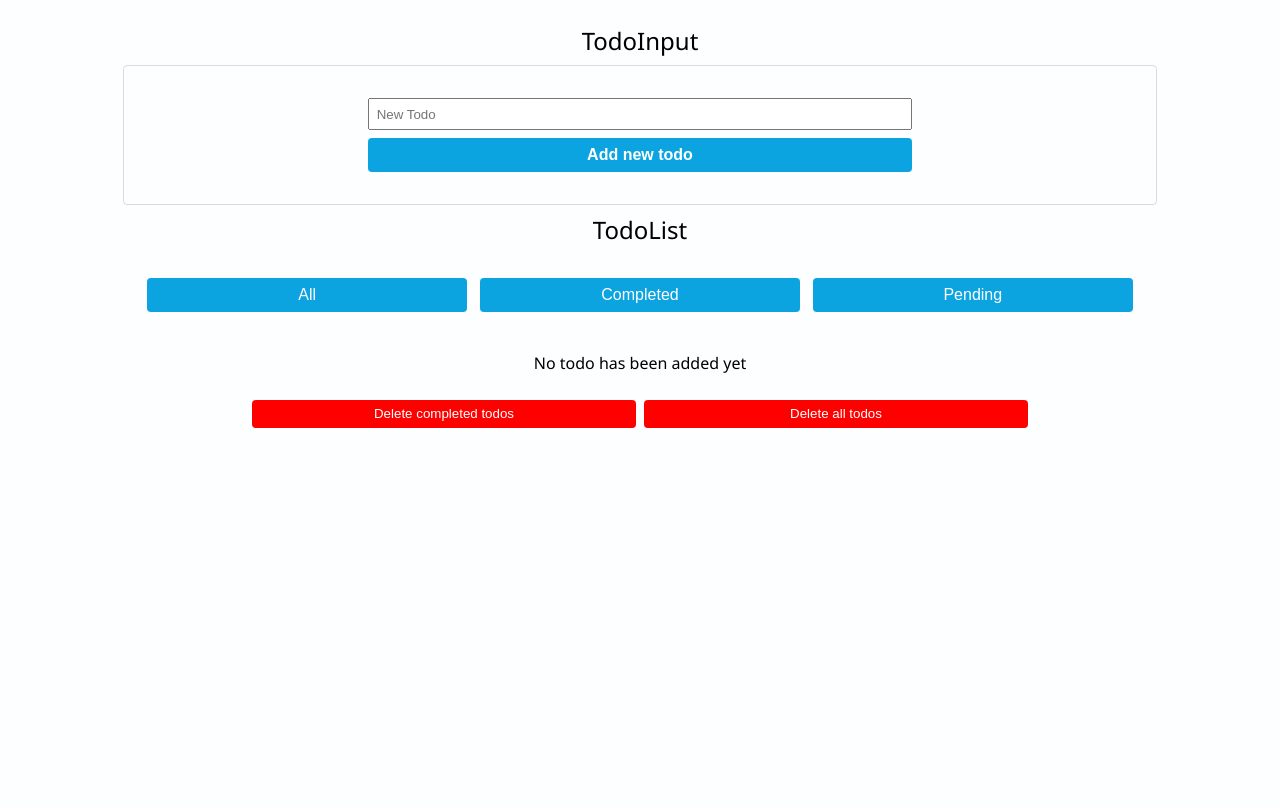
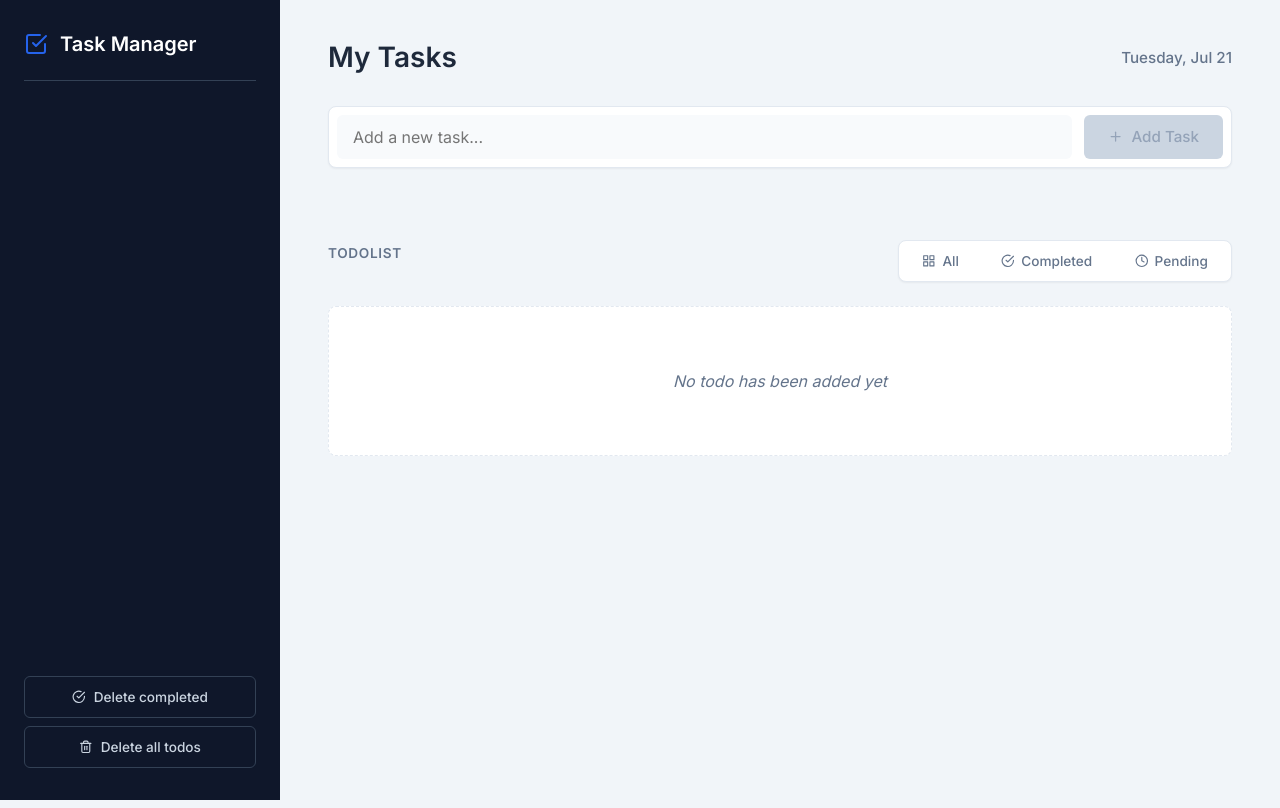
Before and after one commit to ankitbareth-dev/todo-app, a React (Vite) app: page / in a window 1280 px wide. Built offline with nearby package versions, Linux system fonts and the light colour scheme.

Commit message:
update ui

```diff
--- a/package.json
+++ b/package.json
@@ -11,7 +11,8 @@
   },
   "dependencies": {
     "react": "^19.2.7",
-    "react-dom": "^19.2.7"
+    "react-dom": "^19.2.7",
+    "react-icons": "^5.7.0"
   },
   "devDependencies": {
     "@eslint/js": "^10.0.1",
--- a/src/App.jsx
+++ b/src/App.jsx
@@ -1,6 +1,14 @@
 import { useEffect, useState } from "react";
 import TodoInput from "./components/TodoInput";
 import TodoList from "./components/TodoList";
+
+import {
+  FiCheckSquare,
+  FiTrash2,
+  FiGrid,
+  FiCheckCircle,
+  FiClock,
+} from "react-icons/fi";
 
 function App() {
   const [todos, setTodos] = useState(() => {
@@ -24,7 +32,6 @@ function App() {
           todo.id === editingId ? { ...todo, todoName: inputValue } : todo,
         ),
       );
-
       setEditingId(null);
     } else {
       const newTodo = {
@@ -32,10 +39,8 @@ function App() {
         todoName: inputValue,
         completed: false,
       };
-
       setTodos((prev) => [newTodo, ...prev]);
     }
-
     setInputValue("");
   };
 
@@ -53,7 +58,6 @@ function App() {
     } else {
       setInputValue(todo.todoName);
     }
-
     setEditingId(id);
   };
 
@@ -73,10 +77,8 @@ function App() {
     switch (activeTab) {
       case "completed":
         return todos.filter((todo) => todo.completed);
-
       case "pending":
         return todos.filter((todo) => !todo.completed);
-
       default:
         return todos;
     }
@@ -92,40 +94,76 @@ function App() {
   };
 
   return (
-    <div className="app-container">
-      <h2 className="title">TodoInput</h2>
+    <div className="app-shell">
+      <aside className="app-sidebar">
+        <div className="sidebar-header">
+          <FiCheckSquare size={24} />
+          <h1>Task Manager</h1>
+        </div>
+
+        <div className="sidebar-footer">
+          <div className="delete-button-container">
+            <button className="delete-task-btn" onClick={deleteCompletedTodos}>
+              <FiCheckCircle /> Delete completed
+            </button>
+            <button className="delete-task-btn" onClick={deleteAllTodos}>
+              <FiTrash2 /> Delete all todos
+            </button>
+          </div>
+        </div>
+      </aside>
+
+      <main className="app-main">
+        <header className="main-header">
+          <h2>My Tasks</h2>
+          <span className="date">
+            {new Date().toLocaleDateString("en-US", {
+              weekday: "long",
+              month: "short",
+              day: "numeric",
+            })}
+          </span>
+        </header>
+
+        <section className="input-section">
           <TodoInput
             addTodo={addTodo}
             inputValue={inputValue}
             setInputValue={setInputValue}
             editId={editingId}
           />
-      <h2 className="title">TodoList</h2>
+        </section>
+
+        <section className="list-section">
+          <div className="list-toolbar">
+            <h3 className="section-title">TodoList</h3>
             <div className="filter-container">
               <button className="filter-btn" onClick={() => handleTabs("all")}>
-          All
+                <FiGrid /> All
               </button>
-        <button className="filter-btn" onClick={() => handleTabs("completed")}>
-          Completed
+              <button
+                className="filter-btn"
+                onClick={() => handleTabs("completed")}
+              >
+                <FiCheckCircle /> Completed
               </button>
-        <button className="filter-btn" onClick={() => handleTabs("pending")}>
-          Pending
+              <button
+                className="filter-btn"
+                onClick={() => handleTabs("pending")}
+              >
+                <FiClock /> Pending
               </button>
             </div>
+          </div>
+
           <TodoList
             todos={filteredTodos}
             deleteTodo={deleteTodo}
             editTodo={editTodo}
             handleToggleTodo={handleToggleTodo}
           />
-      <div className="delete-button-container">
-        <button className="delete-task-btn" onClick={deleteCompletedTodos}>
-          Delete completed todos
-        </button>
-        <button className="delete-task-btn" onClick={deleteAllTodos}>
-          Delete all todos
-        </button>
-      </div>
+        </section>
+      </main>
     </div>
   );
 }
--- a/src/components/TodoInput.css
+++ b/src/components/TodoInput.css
@@ -1,25 +1,61 @@
 .todo-input-container {
   display: flex;
-  flex-direction: column;
+  gap: 0.75rem;
+  background-color: var(--color-surface);
+  padding: 0.5rem;
+  border-radius: 8px;
+  border: 1px solid var(--color-border);
+  box-shadow: var(--shadow-sm);
+  margin-bottom: 2.5rem;
+}
+
+.todo-input {
+  padding: 0.75rem 1rem;
+  flex: 1;
+  border: none;
+  border-radius: 6px;
+  font-family: inherit;
+  font-size: 1rem;
+  color: var(--color-text);
+  background-color: #f8fafc;
+}
+
+.todo-input:focus {
+  outline: 2px solid var(--color-primary);
+  outline-offset: -1px;
+  border-radius: 6px;
+  background-color: var(--color-surface);
+}
+
+.add-todo-btn {
+  display: flex;
+  align-items: center;
+  justify-content: center;
   gap: 0.5rem;
-  border: 1px solid rgb(220, 219, 219);
-  padding: 2rem;
-  border-radius: 4px;
-  align-items: center;
+  padding: 0.75rem 1.5rem;
+  border: none;
+  border-radius: 6px;
+  background-color: var(--color-primary);
+  color: var(--color-surface);
+  font-family: inherit;
+  font-size: 0.95rem;
+  font-weight: 500;
+  cursor: pointer;
+  transition: background-color 0.2s ease;
+  white-space: nowrap;
 }
-.todo-input {
-  padding: 0.5em;
-  width: 34rem;
-  border-radius: 4px solid;
+
+.add-todo-btn:hover:not(:disabled) {
+  background-color: var(--color-primary-hover);
 }
-.add-todo-btn {
-  padding: 0.5em;
-  width: 34rem;
-  border-style: none;
-  border-radius: 4px;
-  background-color: rgb(11, 163, 224);
-  color: white;
-  font-size: 1em;
-  font-weight: bold;
-  cursor: pointer;
+
+.add-todo-btn:disabled {
+  background-color: #cbd5e1;
+  color: #94a3b8;
+  cursor: not-allowed;
 }
+
+.add-todo-btn p {
+  margin: 0;
+  line-height: 1;
+}
--- a/src/components/TodoInput.jsx
+++ b/src/components/TodoInput.jsx
@@ -1,4 +1,6 @@
 import "./TodoInput.css";
+import { FiPlus, FiEdit2 } from "react-icons/fi";
+
 export default function TodoInput({
   addTodo,
   inputValue,
@@ -9,13 +11,18 @@ export default function TodoInput({
     <div className="todo-input-container">
       <input
         type="text"
-        placeholder="New Todo"
+        placeholder="Add a new task..."
         className="todo-input"
         value={inputValue}
         onChange={(e) => setInputValue(e.target.value)}
       />
-      <button className="add-todo-btn" onClick={addTodo}>
-        {editId ? <p>Update Todo</p> : <p>Add new todo</p>}
+      <button
+        className="add-todo-btn"
+        onClick={addTodo}
+        disabled={!inputValue.trim()}
+      >
+        {editId ? <FiEdit2 /> : <FiPlus />}
+        {editId ? <p>Update</p> : <p>Add Task</p>}
       </button>
     </div>
   );
--- a/src/components/TodoList.css
+++ b/src/components/TodoList.css
@@ -1,51 +1,99 @@
 .list-container {
-  /* border: 1px solid red; */
   display: flex;
   flex-direction: column;
-  gap: 1rem;
-  padding: 0.5rem;
+  gap: 0.5rem;
+  min-height: 200px;
 }
+
 .list-item {
-  border: 1px solid rgb(197, 195, 195);
-  padding: 4px;
+  background-color: var(--color-surface);
+  border-bottom: 1px solid var(--color-border);
+  padding: 1rem 1.5rem;
   display: flex;
   justify-content: space-between;
-  border-radius: 4px;
+  align-items: center;
+  border-radius: 6px;
+  transition:
+    box-shadow 0.2s ease,
+    transform 0.15s ease;
 }
+
+.list-item:hover {
+  box-shadow: var(--shadow-md);
+  transform: translateY(-1px);
+}
+
 .left-side {
   display: flex;
   justify-content: center;
   align-items: center;
+  flex: 1;
+  gap: 1rem;
+  margin-right: 1rem;
+  word-break: break-word;
 }
+
+.left-side p {
+  font-size: 1rem;
+  line-height: 1.4;
+  cursor: pointer;
+}
+
 .right-side {
   display: flex;
-  gap: 8px;
+  gap: 0.5rem;
   justify-content: center;
   align-items: center;
 }
-.edit-btn,
+
+/* Custom Icon Buttons for List */
+.icon-btn {
+  display: flex;
+  align-items: center;
+  justify-content: center;
+  width: 32px;
+  height: 32px;
+  border: 1px solid transparent;
+  background-color: transparent;
+  border-radius: 6px;
+  cursor: pointer;
+  transition: all 0.2s ease;
+}
+
+.edit-btn {
+  color: var(--color-primary);
+}
+.edit-btn:hover {
+  background-color: #eff6ff;
+  border-color: #bfdbfe;
+}
+
 .delete-btn {
-  padding: 0.5rem;
-  border-style: none;
-  border-radius: 4px;
-  color: white;
+  color: var(--color-danger);
 }
-.edit-btn {
-  background-color: rgb(11, 163, 224);
+.delete-btn:hover {
+  background-color: #fef2f2;
+  border-color: #fecaca;
 }
-.delete-btn {
-  background-color: red;
-}
+
 .fallback-value {
   text-align: center;
+  color: var(--color-text-muted);
+  padding: 4rem 0;
+  font-style: italic;
+  background: var(--color-surface);
+  border-radius: 8px;
+  border: 1px dashed var(--color-border);
 }
+
 .todo-checkbox {
-  width: 28px;
-  height: 28px;
-  accent-color: #22c55e;
+  width: 20px;
+  height: 20px;
+  accent-color: var(--color-success);
   cursor: pointer;
 }
+
 .completed {
   text-decoration: line-through;
-  opacity: 0.6;
+  color: var(--color-text-muted);
 }
--- a/src/index.css
+++ b/src/index.css
@@ -1,59 +1,196 @@
+@import url("https://fonts.googleapis.com/css2?family=Inter:wght@300;400;500;600;700&display=swap");
+
+:root {
+  /* Professional Color Variables */
+  --color-bg: #f1f5f9; /* Soft slate background */
+  --color-surface: #ffffff; /* Input and list item background */
+  --color-sidebar: #0f172a; /* Deep slate for sidebar */
+  --color-sidebar-hover: #1e293b;
+  --color-text: #1e293b;
+  --color-text-muted: #64748b;
+  --color-sidebar-text: #cbd5e1;
+  --color-sidebar-active: #ffffff;
+  --color-primary: #2563eb;
+  --color-primary-hover: #1d4ed8;
+  --color-danger: #dc2626;
+  --color-danger-hover: #b91c1c;
+  --color-success: #16a34a;
+  --color-border: #e2e8f0;
+
+  /* Shadows */
+  --shadow-sm: 0 1px 2px 0 rgba(0, 0, 0, 0.05);
+  --shadow-md:
+    0 4px 6px -1px rgba(0, 0, 0, 0.1), 0 2px 4px -1px rgba(0, 0, 0, 0.06);
+}
+
 * {
   margin: 0;
   padding: 0;
   box-sizing: border-box;
 }
-body {
-  font-family: "Segoe UI", Tahoma, Geneva, Verdana, sans-serif;
-  min-height: 100vh;
-  display: flex;
-  justify-content: center;
-  margin-top: 0.5rem;
-  background-color: rgb(253, 254, 255);
+
+html,
+body,
+#root {
+  height: 100%;
 }
 
-.app-container {
-  padding: 1rem 2rem;
+body {
+  font-family: "Inter", sans-serif;
+  background-color: var(--color-bg);
+  color: var(--color-text);
+}
+.app-shell {
+  display: flex;
+  width: 100%;
+  height: 100vh;
+  overflow: hidden;
+}
+
+/* --- Sidebar Layout --- */
+.app-sidebar {
+  width: 280px;
+  background-color: var(--color-sidebar);
+  display: flex;
+  flex-direction: column;
+  padding: 2rem 1.5rem;
+  flex-shrink: 0;
+}
+
+.sidebar-header {
+  display: flex;
+  align-items: center;
+  gap: 0.75rem;
+  margin-bottom: 2rem;
+  padding-bottom: 1.5rem;
+  border-bottom: 1px solid #334155;
+}
+
+.sidebar-header svg {
+  font-size: 1.5rem;
+  color: var(--color-primary);
+}
+
+.sidebar-header h1 {
+  font-size: 1.25rem;
+  font-weight: 600;
+  color: var(--color-sidebar-active);
+}
+
+.sidebar-footer {
+  margin-top: auto;
+  display: flex;
+  flex-direction: column;
+  gap: 0.75rem;
+}
+
+.delete-button-container {
   display: flex;
   flex-direction: column;
   gap: 0.5rem;
-  /* border: 1px solid green; */
 }
-.title {
-  text-align: center;
-  font-weight: lighter;
-  font-size: 1.5em;
+
+.delete-task-btn {
+  display: flex;
+  align-items: center;
+  justify-content: center;
+  gap: 0.5rem;
+  width: 100%;
+  padding: 0.75rem 1rem;
+  border: 1px solid #334155;
+  background-color: transparent;
+  color: var(--color-sidebar-text);
+  border-radius: 6px;
+  font-family: inherit;
+  font-weight: 500;
+  font-size: 0.85rem;
+  cursor: pointer;
+  transition: all 0.2s ease;
 }
-.filter-container {
-  padding: 1.5rem;
+
+.delete-task-btn:hover {
+  background-color: var(--color-danger);
+  border-color: var(--color-danger);
+  color: var(--color-surface);
+}
+
+/* --- Main Content Layout --- */
+.app-main {
+  flex: 1;
+  padding: 2.5rem 3rem;
+  overflow-y: auto;
+  display: flex;
+  flex-direction: column;
+  gap: 2rem;
+}
+
+.main-header {
   display: flex;
   justify-content: space-between;
-  gap: 0.8rem;
-  /* border: 1px solid crimson; */
+  align-items: center;
 }
+
+.main-header h2 {
+  font-size: 1.75rem;
+  font-weight: 600;
+  color: var(--color-text);
+}
+
+.main-header .date {
+  font-size: 0.95rem;
+  color: var(--color-text-muted);
+  font-weight: 500;
+}
+
+.section-title {
+  font-size: 0.85rem;
+  text-transform: uppercase;
+  letter-spacing: 0.05em;
+  color: var(--color-text-muted);
+  font-weight: 600;
+  margin-bottom: 1rem;
+}
+
+/* --- Filters --- */
+.list-toolbar {
+  display: flex;
+  justify-content: space-between;
+  align-items: center;
+  margin-bottom: 1.5rem;
+}
+
+.filter-container {
+  display: flex;
+  gap: 0.25rem;
+  background-color: var(--color-surface);
+  border: 1px solid var(--color-border);
+  padding: 0.25rem;
+  border-radius: 8px;
+  box-shadow: var(--shadow-sm);
+}
+
 .filter-btn {
-  padding-top: 0.5rem;
-  padding-bottom: 0.5rem;
-  width: 20rem;
-  background-color: rgb(11, 163, 224);
-  color: white;
-  font-size: 1em;
-  font-weight: lighter;
+  display: flex;
+  align-items: center;
+  gap: 0.4rem;
+  padding: 0.5rem 1.2rem;
+  background-color: transparent;
+  color: var(--color-text-muted);
+  font-family: inherit;
+  font-size: 0.85rem;
+  font-weight: 500;
   border: none;
-  border-radius: 4px;
+  border-radius: 6px;
+  cursor: pointer;
+  transition: all 0.2s ease;
 }
-.delete-button-container {
-  display: flex;
-  justify-content: center;
-  gap: 8px;
-  /* border: 1px solid brown; */
-  padding: 0.6rem;
+
+.filter-btn:hover {
+  color: var(--color-primary);
 }
-.delete-task-btn {
-  padding: 0.4rem;
-  width: 24rem;
-  border-style: none;
-  background-color: red;
-  color: white;
-  border-radius: 4px;
+
+.filter-btn:focus-visible {
+  outline: none;
+  background-color: var(--color-primary);
+  color: var(--color-surface);
 }
```
Also changed, not shown: src/components/LoginPage.jsx (added), 1 other file (tests, documents, lock files or other folders). Lines whose indentation alone changed are shown as unchanged.
